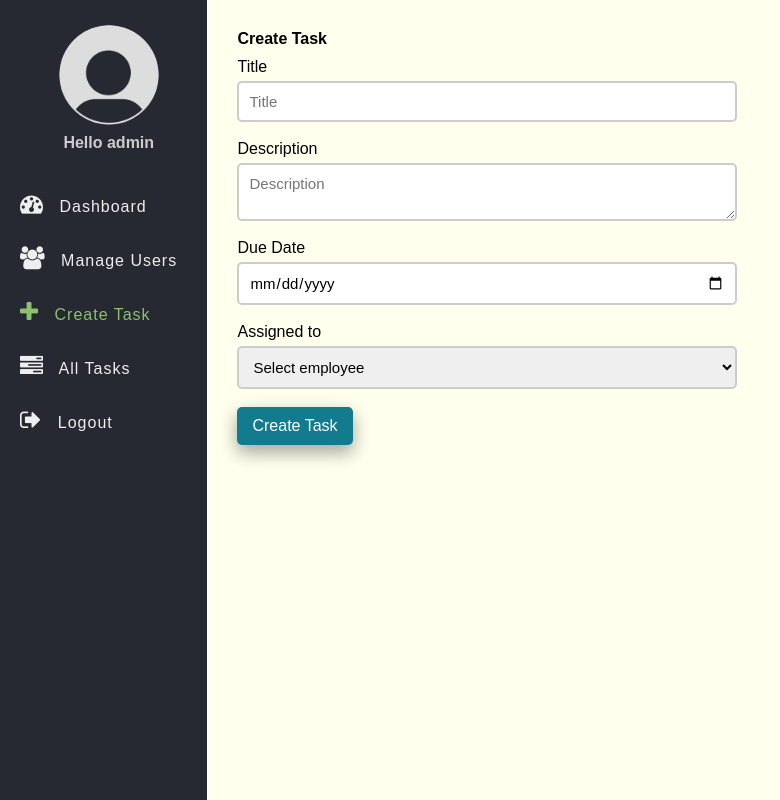
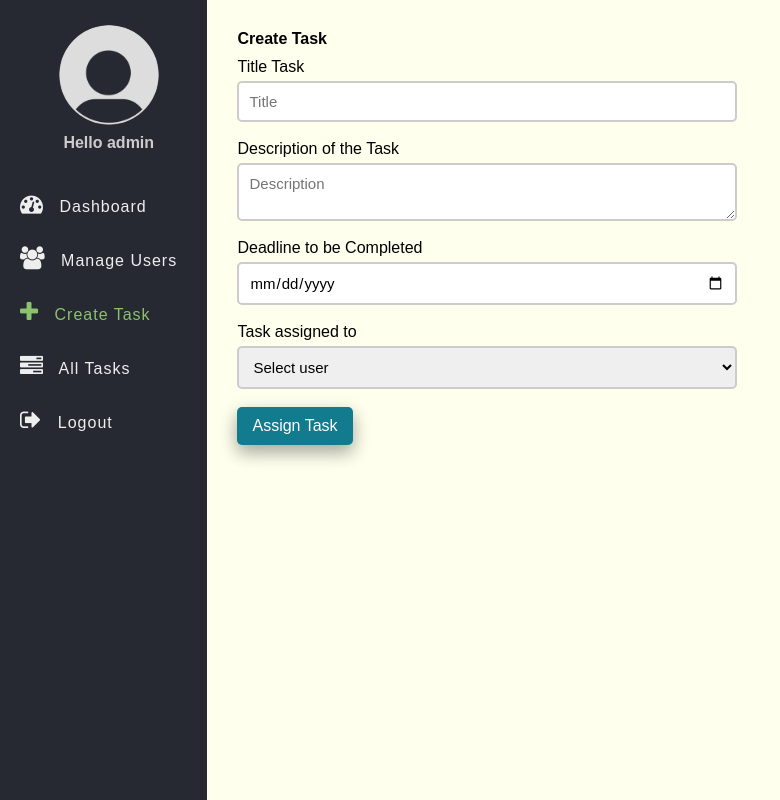
Before and after one commit to edinabwari/task-management-system, a PHP site: page /create_task.php in a window 1280 px wide. Shown: the part 60-860 px from the top of the page, without its empty margins (0-780 px from the left). Run offline with PHP 8.4, Linux system fonts and the light colour scheme; a user stored in the database is signed in; data comes from the database, SQL or seed files in the repository; data that the repository does not hold is empty.

Commit message:
Made update

```diff
--- a/create_task.php
+++ b/create_task.php
@@ -37,21 +37,21 @@ if (isset($_SESSION['role']) && isset($_SESSION['id']) && $_SESSION['role'] == "
 			</div>
       	  <?php } ?>
 				<div class="input-holder">
-					<lable>Title</lable>
+					<lable>Title Task</lable>
 					<input type="text" name="title" class="input-1" placeholder="Title"><br>
 				</div>
 				<div class="input-holder">
-					<lable>Description</lable>
+					<lable>Description of the Task</lable>
 					<textarea type="text" name="description" class="input-1" placeholder="Description"></textarea><br>
 				</div>
 				<div class="input-holder">
-					<lable>Due Date</lable>
+					<lable>Deadline to be Completed</lable>
 					<input type="date" name="due_date" class="input-1" placeholder="Due Date"><br>
 				</div>
 				<div class="input-holder">
-					<lable>Assigned to</lable>
+					<lable>Task assigned to</lable>
 					<select name="assigned_to" class="input-1">
-						<option value="0">Select employee</option>
+						<option value="0">Select user</option>
 						<?php if ($users !=0) {
 							foreach ($users as $user) {
 						?>
@@ -59,7 +59,7 @@ if (isset($_SESSION['role']) && isset($_SESSION['id']) && $_SESSION['role'] == "
 						<?php } } ?>
 					</select><br>
 				</div>
-				<button class="edit-btn">Create Task</button>
+				<button class="edit-btn">Assign Task</button>
 			</form>
 
 		</section>
```
